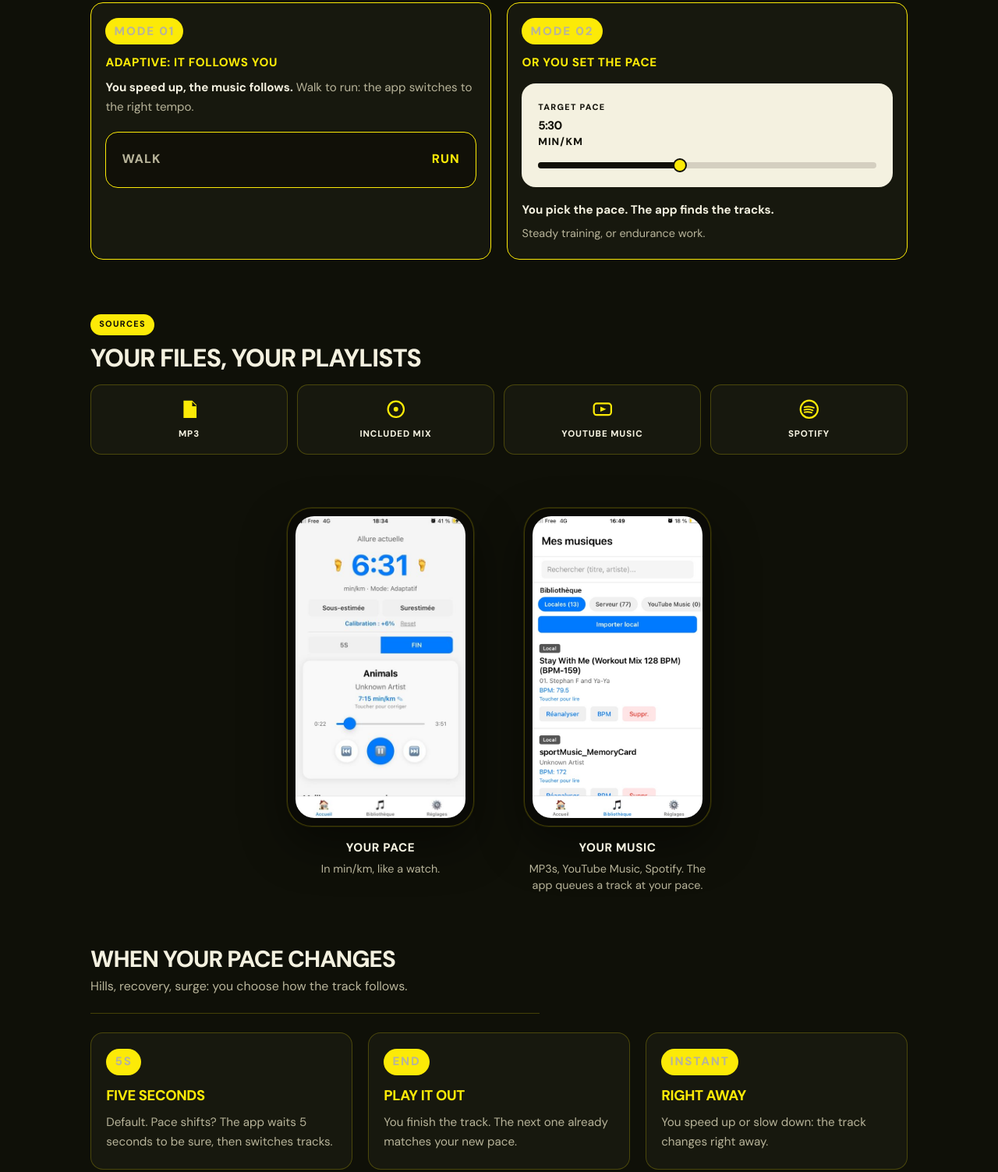
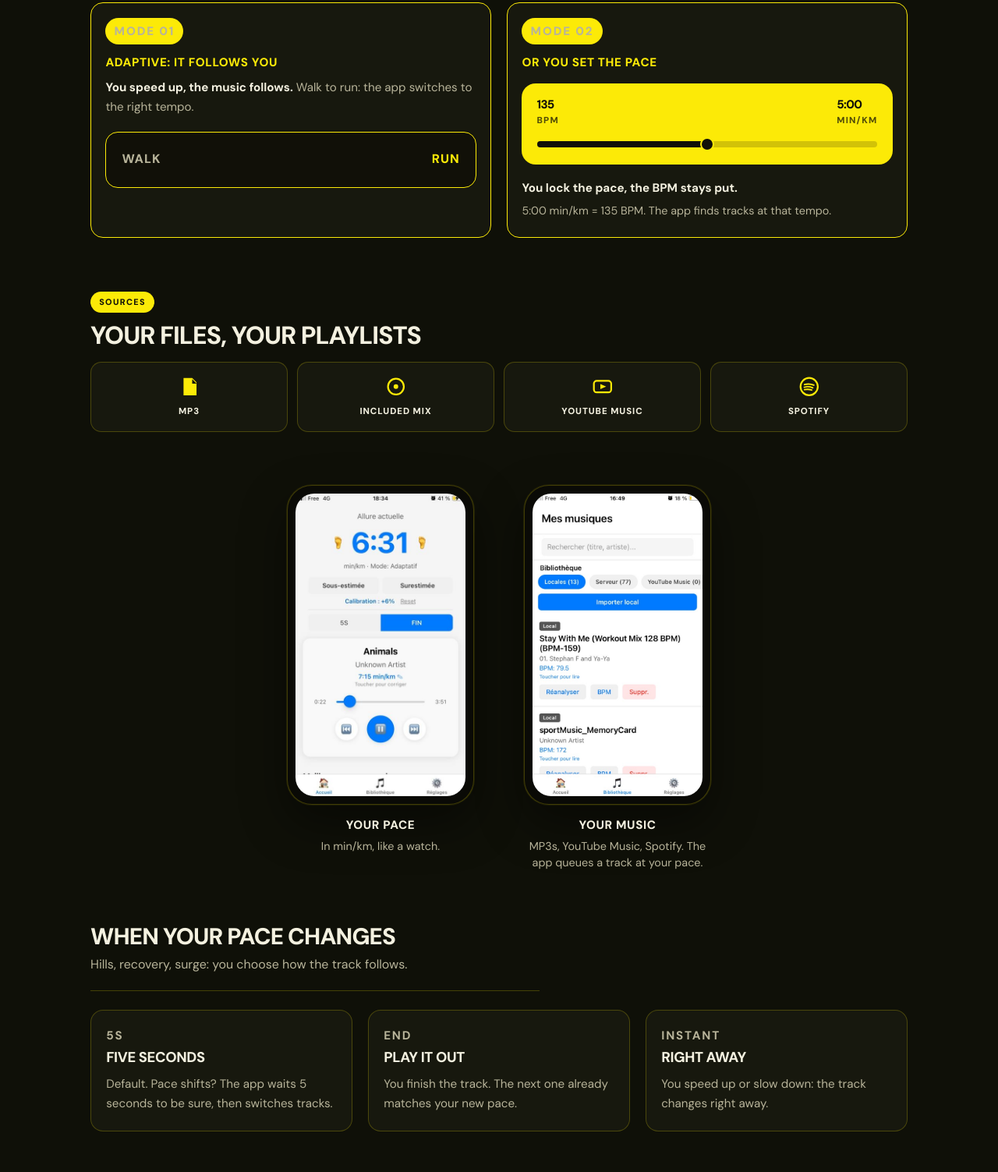
Before and after one commit to rafa-create/beatonstep-website, a plain HTML site: page index.html in a window 1280 px wide. Shown: the part 1643-3146 px from the top of the page at 78% size. Drawn offline with Linux system fonts and the light colour scheme.

Commit message:
Show locked pace as 5:00 min/km paired with 135 BPM.

```diff
--- a/index.html
+++ b/index.html
@@ -159,19 +159,25 @@
           <h3 data-fr>Ou tu fixes l’allure</h3>
           <h3 data-en>Or you set the pace</h3>
           <div class="pace-mock" aria-hidden="true">
-            <p class="pace-label" data-fr>Allure cible</p>
-            <p class="pace-label" data-en>Target pace</p>
-            <p class="pace-value">5:30</p>
-            <p class="pace-unit">min/km</p>
+            <div class="pace-pair">
+              <div>
+                <p class="pace-value">135</p>
+                <p class="pace-unit">BPM</p>
+              </div>
+              <div>
+                <p class="pace-value">5:00</p>
+                <p class="pace-unit">min/km</p>
+              </div>
+            </div>
             <div class="pace-slider">
               <span class="pace-slider-fill"></span>
               <i></i>
             </div>
           </div>
-          <p data-fr><strong>Tu choisis le rythme. L’app trouve les morceaux.</strong></p>
-          <p data-en><strong>You pick the pace. The app finds the tracks.</strong></p>
-          <p class="pace-hint" data-fr>Parfait pour une allure régulière, ou travailler l’endurance.</p>
-          <p class="pace-hint" data-en>Steady training, or endurance work.</p>
+          <p data-fr><strong>Tu bloques l’allure, le BPM reste calé.</strong></p>
+          <p data-en><strong>You lock the pace, the BPM stays put.</strong></p>
+          <p class="pace-hint" data-fr>5:00 min/km = 135 BPM. L’app trouve les morceaux à ce tempo.</p>
+          <p class="pace-hint" data-en>5:00 min/km = 135 BPM. The app finds tracks at that tempo.</p>
         </article>
       </div>
     </section>
@@ -236,23 +242,23 @@
       </header>
       <div class="pillars">
         <article class="pillar">
-          <p class="tag">5s</p>
+          <p class="pillar-kicker">5s</p>
           <h3 data-fr>Cinq secondes</h3>
           <h3 data-en>Five seconds</h3>
           <p data-fr>Par défaut. L’allure bouge ? L’app attend 5 secondes que ça tienne, puis change de titre.</p>
           <p data-en>Default. Pace shifts? The app waits 5 seconds to be sure, then switches tracks.</p>
         </article>
         <article class="pillar">
-          <p class="tag" data-fr>Fin</p>
-          <p class="tag" data-en>End</p>
+          <p class="pillar-kicker" data-fr>Fin</p>
+          <p class="pillar-kicker" data-en>End</p>
           <h3 data-fr>Jusqu’au bout</h3>
           <h3 data-en>Play it out</h3>
           <p data-fr>Tu finis le morceau. Le suivant est déjà calé sur ta nouvelle allure.</p>
           <p data-en>You finish the track. The next one already matches your new pace.</p>
         </article>
         <article class="pillar">
-          <p class="tag" data-fr>Immédiat</p>
-          <p class="tag" data-en>Instant</p>
+          <p class="pillar-kicker" data-fr>Immédiat</p>
+          <p class="pillar-kicker" data-en>Instant</p>
           <h3 data-fr>Tout de suite</h3>
           <h3 data-en>Right away</h3>
           <p data-fr>Tu accélères ou tu ralentis : le titre change tout de suite.</p>
--- a/site.css
+++ b/site.css
@@ -468,45 +468,45 @@ footer a:hover { color: var(--accent); }
 .pace-switch .on { color: var(--accent); }
 .pace-mock {
   margin: 0.85rem 0 1.1rem;
-  padding: 1.35rem 1.3rem 1.45rem;
+  padding: 1.25rem 1.2rem 1.35rem;
   border-radius: 18px;
-  background: #f4f1e0;
+  background: var(--accent);
   color: #111008;
 }
 .pace-mock p { color: #111008; }
-.pace-label {
-  margin: 0 0 0.45rem !important;
-  font-size: 0.68rem !important;
-  font-weight: 800;
-  letter-spacing: 0.12em;
-  text-transform: uppercase;
-  color: #6b6758;
+.pace-pair {
+  display: flex;
+  justify-content: space-between;
+  align-items: flex-end;
+  gap: 1rem;
+  margin: 0 0 1.1rem;
 }
 .pace-value {
   margin: 0 !important;
-  font-size: 3rem;
+  font-size: 2.35rem;
   font-weight: 800;
   letter-spacing: -0.05em;
   color: #111008;
   line-height: 0.95;
 }
 .pace-unit {
-  margin: 0.15rem 0 1rem !important;
-  font-size: 0.82rem !important;
+  margin: 0.2rem 0 0 !important;
+  font-size: 0.72rem !important;
   font-weight: 800;
-  letter-spacing: 0.08em;
+  letter-spacing: 0.1em;
   text-transform: uppercase;
   color: #111008;
+  opacity: 0.72;
 }
 .pace-slider {
   height: 8px;
   border-radius: 999px;
-  background: #d4cfc0;
+  background: rgba(17, 16, 8, 0.18);
   position: relative;
 }
 .pace-slider-fill {
   display: block;
-  width: 42%;
+  width: 50%;
   height: 100%;
   border-radius: 999px;
   background: #111008;
@@ -514,12 +514,12 @@ footer a:hover { color: var(--accent); }
 .pace-slider i {
   position: absolute;
   top: 50%;
-  left: 42%;
+  left: 50%;
   width: 18px;
   height: 18px;
   border-radius: 50%;
-  background: var(--accent);
-  border: 2px solid #111008;
+  background: #111008;
+  border: 2px solid var(--accent);
   transform: translate(-50%, -50%);
 }
 .sources {
@@ -593,7 +593,6 @@ footer a:hover { color: var(--accent); }
   letter-spacing: 0.12em;
   text-transform: uppercase;
 }
-.pillar .tag { margin: 0 0 0.7rem; }
 .pillar h3 {
   font-family: "DM Sans", system-ui, sans-serif;
   font-size: 1.15rem;
@@ -601,7 +600,7 @@ footer a:hover { color: var(--accent); }
   letter-spacing: -0.02em;
   text-transform: uppercase;
   margin: 0 0 0.4rem;
-  color: var(--accent);
+  color: var(--ink);
 }
 .pillar p {
   margin: 0;
```
